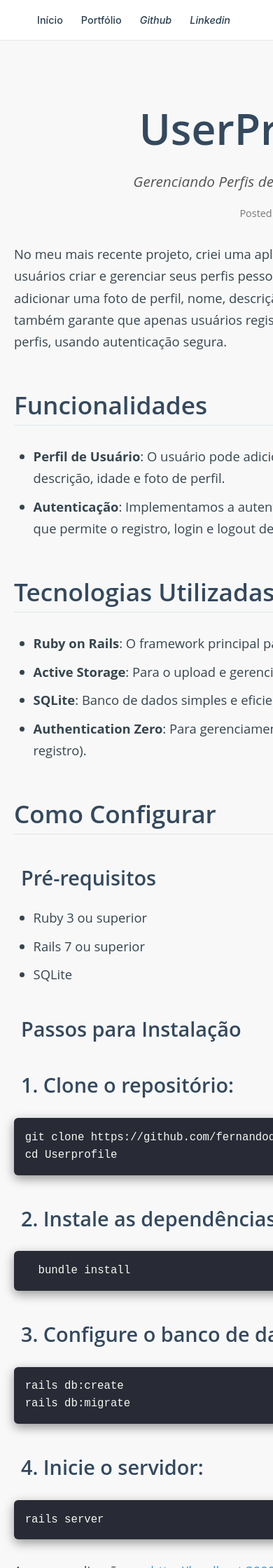
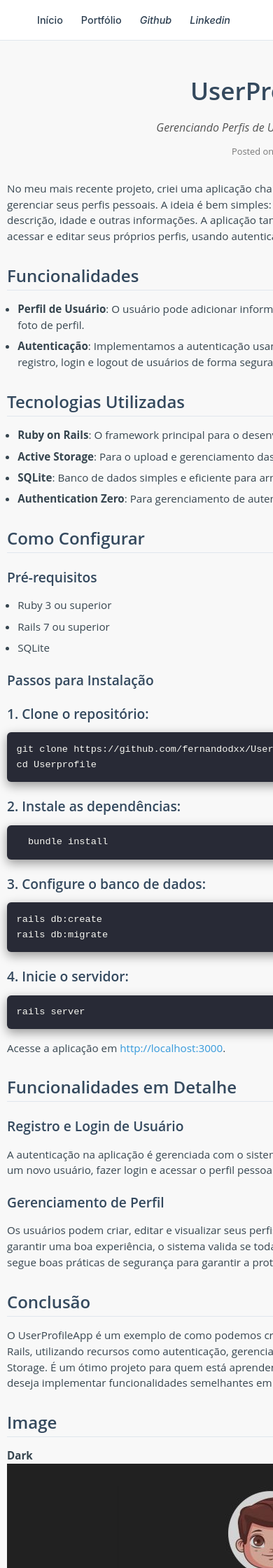
Before and after one commit to fernandodxx/Portf-lio, a Jekyll site: the page built from _posts/2024-07-26-userprofile.md, in a window 390 px wide. Shown: the top 2240 px of the page at 70% size. Built offline with Jekyll 4.4.1, drawn with Linux system fonts in a browser that asks for light colours; some of the changed text lies outside the part shown.

Commit message:
posts media

```diff
--- a/_config.yml
+++ b/_config.yml
@@ -42,7 +42,7 @@ collections:
 
   posts:
     output: true
-    permalink: /:year/:month/:day/:title/
+    permalink: /blog/:year/:month/:day/:title/
 
 
 # Excluded items can be processed by explicitly listing the directories or
--- a/_sass/pages/post.scss
+++ b/_sass/pages/post.scss
@@ -1,65 +1,102 @@
+/* --- post.scss (ou onde estiver seu CSS de post) --- */
+
 .post-container {
   color: var(--text-post);
   padding: 20px;
   border-radius: 8px;
   margin: 20px auto;
   max-width: 800px; /* Mantive o max-width para um layout legível */
+  box-sizing: border-box; /* Garante que padding e border sejam incluídos na largura total */
 
   a {
     color: var(--accent);
     text-decoration: none;
-    transition: color 0.3s ease; /* Transição suave para o hover */
+    transition: color 0.3s ease;
 
     &:hover {
       text-decoration: underline;
       color: var(--accent-hover);
     }
   }
+
+  /* Ajustes para telas menores (smartphones) */
+  @media (max-width: 768px) {
+    padding: 15px; /* Reduz o padding interno em telas menores */
+    margin: 15px auto; /* Reduz a margem externa */
+  }
+  @media (max-width: 480px) {
+    padding: 10px; /* Reduz ainda mais o padding em telas muito pequenas */
+    margin: 10px auto;
+  }
 }
 
 .post-header {
-  margin-bottom: 30px; /* Um pouco mais de espaço */
-  text-align: center; /* Centraliza o título e descrição */
+  margin-bottom: 30px;
+  text-align: center;
 
   .post-title {
-    font-size: 3.8rem; /* Aumentei um pouco para destaque */
+    font-size: 3.8rem;
     margin-bottom: 10px;
-    line-height: 1.2; /* Melhorar o espaçamento da linha */
-    color: var(--heading-color); /* Uma cor específica para títulos */
+    line-height: 1.2;
+    color: var(--heading-color);
+
+    /* Ajustes para telas menores (título do post) */
+    @media (max-width: 768px) {
+      font-size: 2.8rem; /* Reduz o tamanho em tablets */
+    }
+    @media (max-width: 480px) {
+      font-size: 2.2rem; /* Reduz significativamente em celulares */
+      line-height: 1.3; /* Ajusta line-height para telas menores */
+    }
   }
 
   .post-description {
-    font-size: 1.3rem; /* Um pouco maior e mais destaque */
+    font-size: 1.3rem;
     margin-bottom: 15px;
     color: var(--text);
-    font-style: italic; /* Uma leve inclinação para a descrição */
+    font-style: italic;
+
+    /* Ajustes para telas menores (descrição do post) */
+    @media (max-width: 768px) {
+      font-size: 1.1rem;
+    }
+    @media (max-width: 480px) {
+      font-size: 1rem;
+      margin-bottom: 10px;
+    }
   }
 
   .post-meta {
     font-size: 0.9rem;
     font-weight: 500;
-    color: var(--text-light); /* Cor mais clara para metadados */
-    display: flex; /* Para alinhar lado a lado as datas */
-    justify-content: center; /* Centralizar as datas */
-    flex-wrap: wrap; /* Quebra de linha se a tela for pequena */
-    gap: 15px; /* Espaço entre as datas */
+    color: var(--text-light);
+    display: flex;
+    justify-content: center;
+    flex-wrap: wrap;
+    gap: 15px;
 
     span {
-      display: inline-block; /* Faz com que as datas fiquem na mesma linha */
+      display: inline-block;
+    }
+
+    /* Ajustes para telas menores (metadados do post) */
+    @media (max-width: 480px) {
+      font-size: 0.8rem; /* Reduz a fonte dos metadados */
+      gap: 10px; /* Reduz o espaço entre itens */
     }
   }
 }
 
 .post-image {
   margin: 30px 0;
-  text-align: center; /* Centraliza a imagem */
+  text-align: center;
 
   img {
     max-width: 100%;
     border-radius: 8px;
     height: auto;
     object-fit: contain;
-    box-shadow: var(--shadow-elevation-low); /* Sombra para a imagem */
+    box-shadow: var(--shadow-elevation-low);
   }
 
   figcaption {
@@ -68,6 +105,19 @@
     text-align: center;
     margin-top: 10px;
     font-style: italic;
+
+    /* Ajustes para telas menores (legenda da imagem) */
+    @media (max-width: 480px) {
+      font-size: 0.8rem;
+    }
+  }
+
+  /* Ajustes para telas menores (margem da imagem) */
+  @media (max-width: 768px) {
+    margin: 20px 0;
+  }
+  @media (max-width: 480px) {
+    margin: 15px 0;
   }
 }
 
@@ -78,12 +128,26 @@ img.light {
   max-width: 100%;
   height: auto;
   object-fit: contain;
+
+  @media (max-width: 480px) {
+    margin: 15px auto; /* Ajusta margem para imagens no conteúdo */
+  }
 }
 
 .post-content {
-  font-size: 1.15rem; /* Ajustei para um tamanho mais confortável para leitura longa */
-  line-height: 1.7; /* Aumentei o espaçamento entre linhas */
-  color: var(--text-content); /* Cor principal do texto do post */
+  font-size: 1.15rem;
+  line-height: 1.7;
+  color: var(--text-content);
+
+  /* Ajustes para telas menores (conteúdo principal do post) */
+  @media (max-width: 768px) {
+    font-size: 1rem; /* Tamanho base da fonte do conteúdo */
+    line-height: 1.6;
+  }
+  @media (max-width: 480px) {
+    font-size: 0.95rem; /* Ajusta a fonte em telas muito pequenas para melhor legibilidade */
+    line-height: 1.5;
+  }
 
   /* Estilização para títulos dentro do conteúdo */
   h1, h2, h3, h4, h5, h6 {
@@ -91,17 +155,39 @@ img.light {
     margin-top: 1.5em;
     margin-bottom: 0.8em;
     line-height: 1.3;
+
+    /* Ajustes para telas menores (títulos internos) */
+    @media (max-width: 768px) {
+      margin-top: 1.2em;
+      margin-bottom: 0.6em;
+    }
   }
 
   h2 {
     font-size: 2.2rem;
-    border-bottom: 1px solid var(--border-color); /* Linha sutil para H2 */
+    border-bottom: 1px solid var(--border-color);
     padding-bottom: 5px;
+
+    @media (max-width: 768px) {
+      font-size: 1.8rem;
+    }
+    @media (max-width: 480px) {
+      font-size: 1.5rem;
+    }
   }
 
   h3 {
     font-size: 1.8rem;
-    margin-left: 10px; /* Um pequeno recuo para H3 */
+    margin-left: 10px;
+
+    @media (max-width: 768px) {
+      font-size: 1.5rem;
+      margin-left: 5px;
+    }
+    @media (max-width: 480px) {
+      font-size: 1.2rem;
+      margin-left: 0; /* Remove o recuo em telas muito pequenas */
+    }
   }
 
   /* Estilo para blocos de código */
@@ -110,7 +196,7 @@ pre {
     color: var(--code-text);
     padding: 1.2em 1.5em;
     border-radius: 8px;
-  overflow-x: auto;
+    overflow-x: auto; /* Mantém o scroll horizontal para código longo */
     margin: 1.8em 0;
     font-family: 'Fira Code', 'Cascadia Code', monospace;
     font-size: 0.98rem;
@@ -118,28 +204,27 @@ pre {
     tab-size: 2;
     hyphens: none;
     word-break: normal;
-  white-space: pre-wrap;
+    white-space: pre-wrap; /* Permite quebras de linha em textos longos */
     box-shadow: 0 5px 15px rgba(0, 0, 0, 0.4);
     position: relative;
 
     &::before {
-    // ... (Seu código existente para os botões de janela) ...
+      /* Seu código existente para os botões de janela */
     }
 
-  /* Estilo para o botão de copiar código */
     .copy-button {
       position: absolute;
-    top: 15px; /* Ajuste a posição vertical para não sobrepor os botões de janela */
-    right: 15px; /* Ajuste a posição horizontal */
-    background: var(--tag-background); /* Fundo sutil, como a cor da tag */
-    color: var(--tag-text); /* Cor do texto, como a cor da tag */
-    border: 1px solid var(--border-color); /* Borda sutil */
+      top: 15px;
+      right: 15px;
+      background: var(--tag-background);
+      color: var(--tag-text);
+      border: 1px solid var(--border-color);
       padding: 6px 12px;
       border-radius: 5px;
       cursor: pointer;
       font-size: 0.85rem;
       font-weight: 600;
-    opacity: 0.8; /* Levemente transparente */
+      opacity: 0.8;
       transition: background-color 0.3s ease, color 0.3s ease, opacity 0.3s ease;
 
       &:hover {
@@ -148,29 +233,36 @@ pre {
         opacity: 1;
       }
 
-    // Se você quiser que o botão só apareça no hover do bloco de código
-    /*
-    opacity: 0;
-    pointer-events: none; // Permite cliques através do botão quando ele está invisível
-    transition: opacity 0.3s ease;
-    */
+      /* Ajustes para telas menores (botão de copiar código) */
+      @media (max-width: 480px) {
+        top: 8px; /* Ajusta a posição para cima */
+        right: 8px; /* Ajusta a posição para a esquerda */
+        padding: 4px 8px; /* Reduz o padding do botão */
+        font-size: 0.75rem; /* Reduz o tamanho da fonte */
+      }
     }
 
-  /* Se quiser que o botão só apareça no hover do bloco de código (continuação) */
-  /*
-  &:hover .copy-button {
-    opacity: 1;
-    pointer-events: all;
+    /* Ajustes para telas menores (padding e margem do bloco de código) */
+    @media (max-width: 768px) {
+      padding: 1em 1.2em;
+      margin: 1.5em 0;
+      font-size: 0.9rem;
     }
-  */
-
-  // ... (Seu código existente para scrollbar) ...
+    @media (max-width: 480px) {
+      padding: 0.8em 1em;
+      margin: 1em 0;
+      font-size: 0.85rem;
+    }
   }
 
   /* Listas */
   ul, ol {
     margin-bottom: 1em;
     padding-left: 1.5em;
+
+    @media (max-width: 480px) {
+      padding-left: 1em; /* Reduz o recuo da lista em celulares */
+    }
   }
 
   li {
@@ -184,33 +276,50 @@ pre {
 }
 
 .post-footer {
-  margin-top: 40px; /* Mais espaço antes do rodapé */
+  margin-top: 40px;
   font-size: 0.9rem;
   padding-top: 20px;
-  border-top: 1px solid var(--border-color); /* Uma linha para separar do conteúdo */
-  text-align: center; /* Centraliza as categorias e tags */
+  border-top: 1px solid var(--border-color);
+  text-align: center;
 
   .post-categories,
   .post-tags {
-    margin-bottom: 15px; /* Espaço entre categorias e tags */
-    font-weight: 600; /* Negrito para os rótulos */
+    margin-bottom: 15px;
+    font-weight: 600;
 
     a {
-      display: inline-block; /* Para dar um pouco de padding e border-radius */
+      display: inline-block;
       background-color: var(--tag-background);
       color: var(--tag-text);
       padding: 5px 10px;
       border-radius: 5px;
-      margin: 5px; /* Espaço entre as tags */
+      margin: 5px;
       text-decoration: none;
       transition: background-color 0.3s ease, color 0.3s ease;
 
       &:hover {
         background-color: var(--tag-hover-background);
         color: var(--tag-hover-text);
-        text-decoration: none; /* Remove sublinhado no hover */
+        text-decoration: none;
+      }
+
+      /* Ajustes para telas menores (tags e categorias) */
+      @media (max-width: 480px) {
+        font-size: 0.8rem; /* Reduz a fonte das tags */
+        padding: 4px 8px; /* Reduz o padding das tags */
+        margin: 3px; /* Reduz a margem entre tags */
       }
     }
+  }
+
+  /* Ajustes para telas menores (margem do rodapé) */
+  @media (max-width: 768px) {
+    margin-top: 30px;
+    padding-top: 15px;
+  }
+  @media (max-width: 480px) {
+    margin-top: 20px;
+    padding-top: 10px;
   }
 }
 
@@ -218,4 +327,14 @@ pre {
   margin: 40px 0;
   padding-top: 30px;
   border-top: 1px solid var(--border-color);
+
+  /* Ajustes para telas menores (seção de comentários) */
+  @media (max-width: 768px) {
+    margin: 30px 0;
+    padding-top: 20px;
   }
+  @media (max-width: 480px) {
+    margin: 20px 0;
+    padding-top: 15px;
+  }
+}
```
Lines whose indentation alone changed are shown as unchanged.
